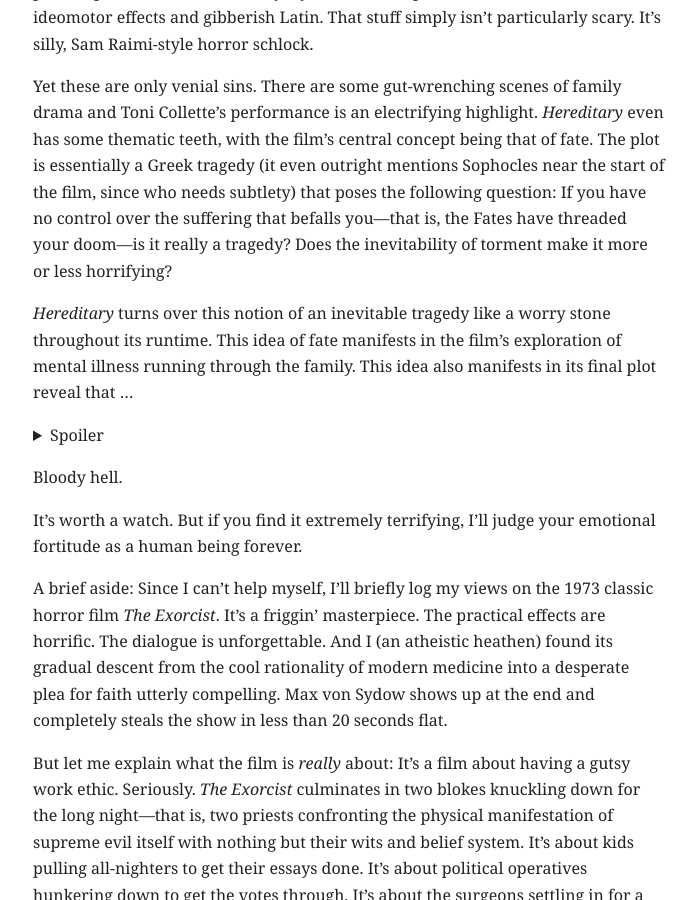
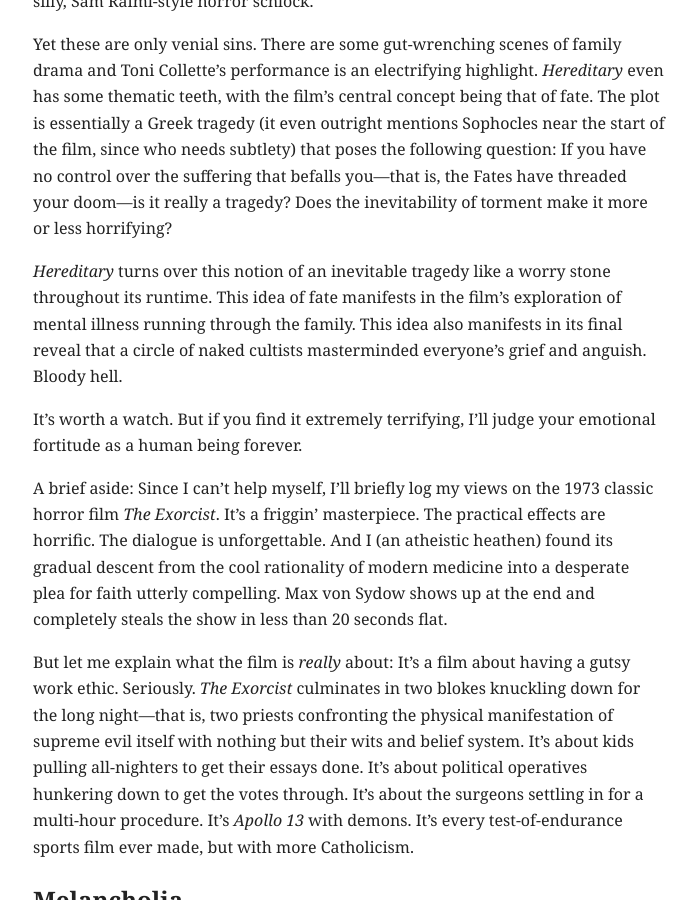
Before and after one commit to mingjiliu/mingjiliu.github.io, a Jekyll site: the page built from _reviews/film-reviews-2019.md, in a window 1280 px wide and 900 px high, scrolled down 7345 px. Shown: the whole window, without its empty margins (291-988 px from the left). Built offline with Jekyll 4.4.1, drawn with Linux system fonts in a browser that asks for light colours; some of the changed text lies outside the part shown.

Commit message:
Update film-reviews-2019.md

```diff
--- a/_reviews/film-reviews-2019.md
+++ b/_reviews/film-reviews-2019.md
@@ -67,7 +65,7 @@ So is *Antichrist* a piece of sick, misogynistic troll-cinema? Or is it a seriou
 
 *Black Coal, Thin Ice* (2014), directed by Diao Yinan
 
-Similar to my earlier review of the fascinating, if deeply depressing [*An Elephant Sitting Still*](#an-elephant-sitting-still), this is another Chinese film I saw recently that was set in a cold, miserable industrial environment. (Yikes, what is wrong with me?) This one is ostensibly a crime thriller, though a rather odd and uneven entry to the genre.
+Similar to my earlier review of the fascinating, if deeply depressing *An Elephant Sitting Still*, this is another Chinese film I saw recently that was set in a cold, miserable industrial environment. (Yikes, what is wrong with me?) This one is ostensibly a crime thriller, though a rather odd and uneven entry to the genre.
 
 The reason I want to discuss this film is because I recently finished Mikhail Bulgakov's *The Master and Margarita*, a monumental work of Soviet-era political satire, and I've begun musing about the following puzzle: What strategies can an artist employ to indirectly critique their society/government without getting in trouble? I reckon this film is a good example of one approach.
 
@@ -123,16 +121,7 @@ Firstly, the simple fact is that no horror film can ever be as extraordinary as
 
 Yet these are only venial sins. There are some gut-wrenching scenes of family drama and Toni Collette's performance is an electrifying highlight. *Hereditary* even has some thematic teeth, with the film's central concept being that of fate. The plot is essentially a Greek tragedy (it even outright mentions Sophocles near the start of the film, since who needs subtlety) that poses the following question: If you have no control over the suffering that befalls you—that is, the Fates have threaded your doom—is it really a tragedy? Does the inevitability of torment make it more or less horrifying?
 
-*Hereditary* turns over this notion of an inevitable tragedy like a worry stone throughout its runtime. This idea of fate manifests in the film's exploration of mental illness running through the family. This idea also manifests in its final plot reveal that ...
-
-<details>
-<summary>Spoiler</summary>
-
-TODO: spoiler text goes here.
-
-</details>
-
-Bloody hell.
+*Hereditary* turns over this notion of an inevitable tragedy like a worry stone throughout its runtime. This idea of fate manifests in the film's exploration of mental illness running through the family. This idea also manifests in its final reveal that a circle of naked cultists masterminded everyone's grief and anguish. Bloody hell.
 
 It's worth a watch. But if you find it extremely terrifying, I'll judge your emotional fortitude as a human being forever.
 
```
Also changed, not shown: other parts of _reviews/film-reviews-2019.md (+0 -2 lines).
